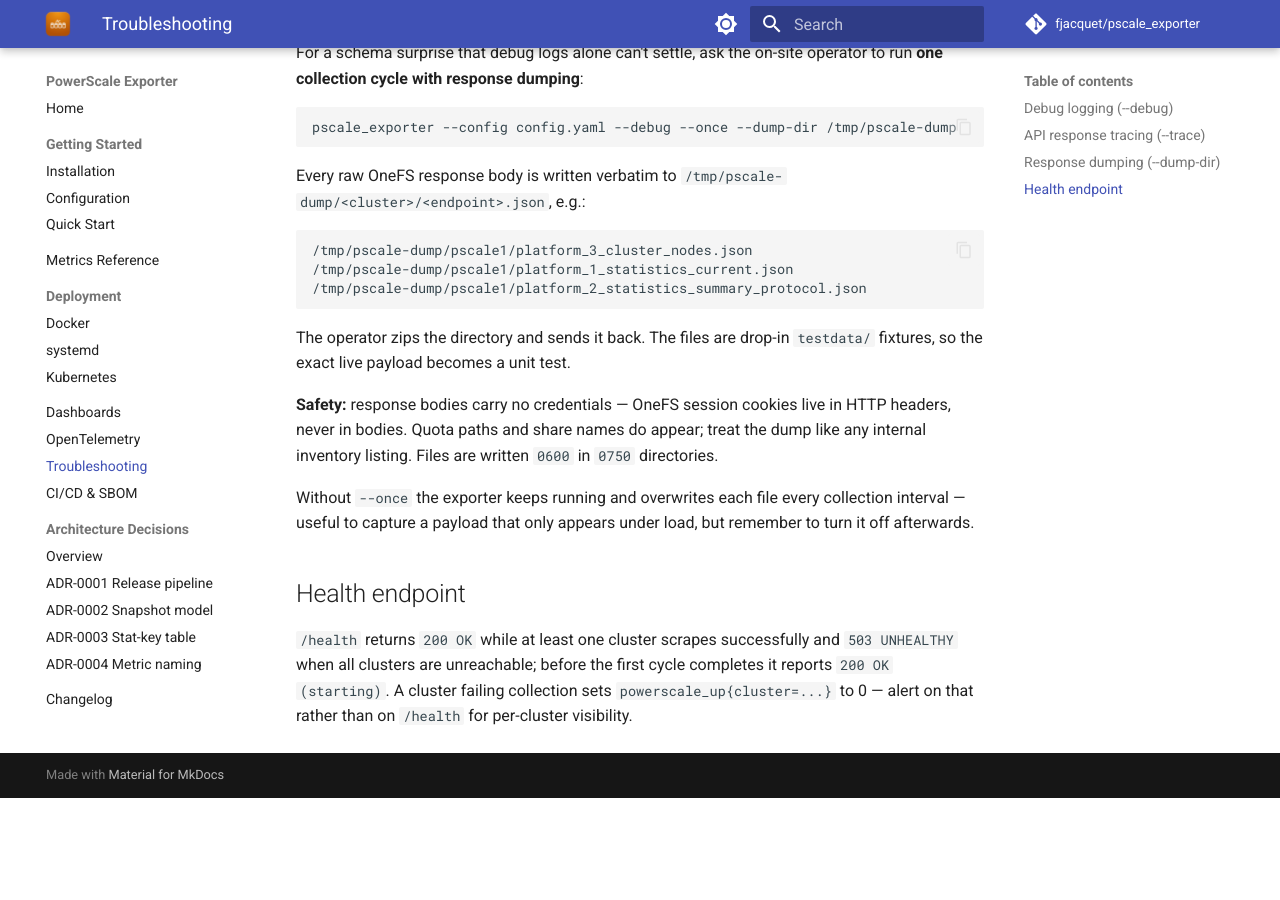
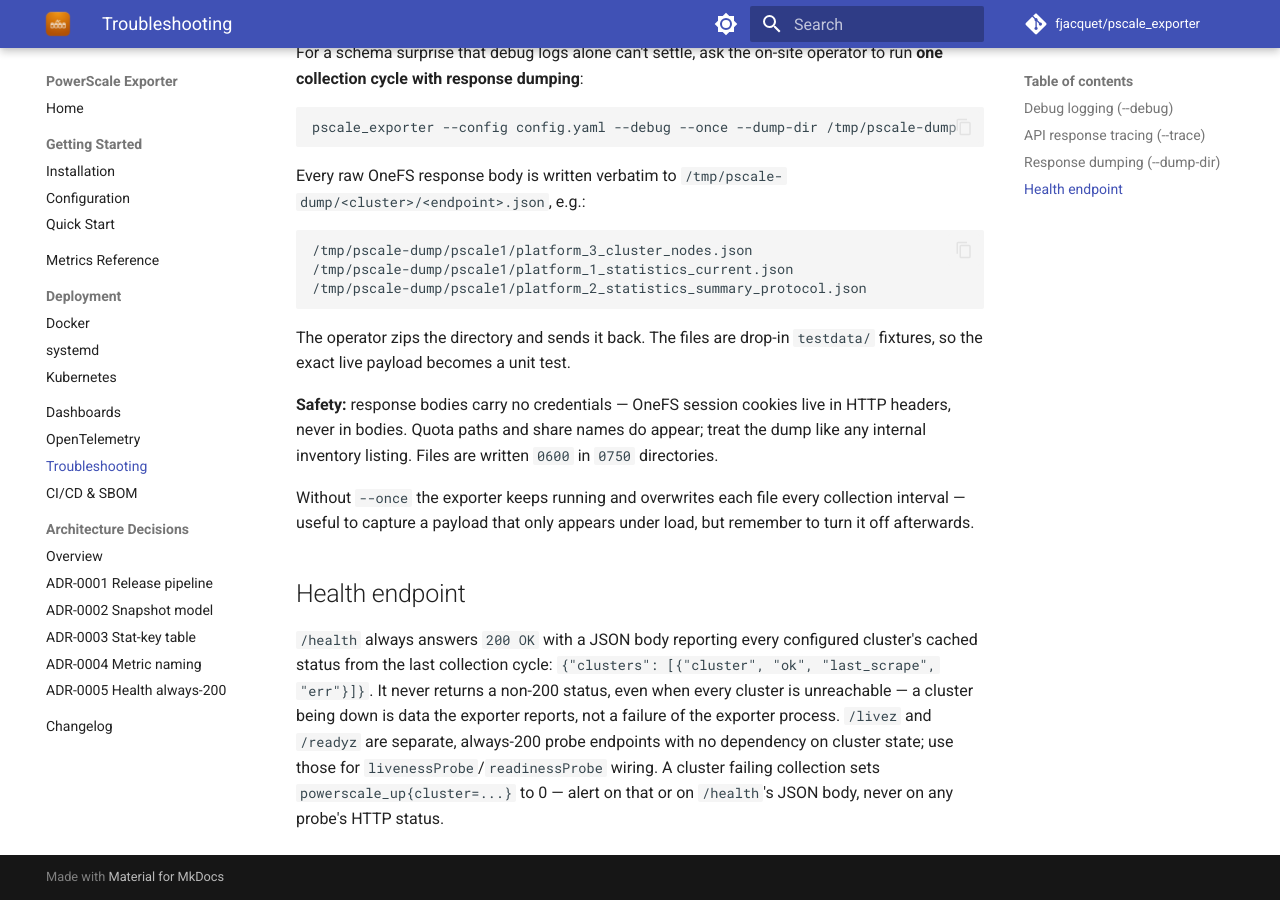
Before and after one commit to fjacquet/pscale_exporter, an MkDocs documentation site: the page built from docs/troubleshooting.md, in a window 1280 px wide and 900 px high, scrolled down 1356 px. Built offline with MkDocs 1.6.1 and Material for MkDocs 9.7.7, drawn with Linux system fonts in a browser that asks for light colours; comment, search, counter and statistics services are not loaded; before the commit the page ends 2154 px from its top, so only the background shows below that.

Commit message:
docs+chart: record ADR-0005, repoint chart probes to /livez /readyz

```diff
--- a/docs/troubleshooting.md
+++ b/docs/troubleshooting.md
@@ -85,7 +85,11 @@ turn it off afterwards.
 
 ## Health endpoint
 
-`/health` returns `200 OK` while at least one cluster scrapes successfully and
-`503 UNHEALTHY` when all clusters are unreachable; before the first cycle completes it
-reports `200 OK (starting)`. A cluster failing collection sets `powerscale_up{cluster=...}`
-to 0 — alert on that rather than on `/health` for per-cluster visibility.
+`/health` always answers `200 OK` with a JSON body reporting every configured cluster's
+cached status from the last collection cycle: `{"clusters": [{"cluster", "ok",
+"last_scrape", "err"}]}`. It never returns a non-200 status, even when every cluster is
+unreachable — a cluster being down is data the exporter reports, not a failure of the
+exporter process. `/livez` and `/readyz` are separate, always-200 probe endpoints with no
+dependency on cluster state; use those for `livenessProbe`/`readinessProbe` wiring. A
+cluster failing collection sets `powerscale_up{cluster=...}` to 0 — alert on that or on
+`/health`'s JSON body, never on any probe's HTTP status.
--- a/mkdocs.yml
+++ b/mkdocs.yml
@@ -68,4 +68,5 @@ nav:
       - ADR-0002 Snapshot model: adr/0002-snapshot-model-and-dual-export.md
       - ADR-0003 Stat-key table: adr/0003-stat-key-table-coverage-contract.md
       - ADR-0004 Metric naming: adr/0004-powerscale-metric-prefix.md
+      - ADR-0005 Health always-200: adr/0005-health-always-200-and-static-probes.md
   - Changelog: changelog.md
```
Also changed, not shown: CHANGELOG.md (+14 -0 lines), README.md (+2 -2 lines), docs/adr/0005-health-always-200-and-static-probes.md (added, +41 -0 lines), docs/adr/index.md (+1 -0 lines), docs/deployment/kubernetes.md (+2 -2 lines), docs/getting-started/configuration.md (+5 -3 lines), docs/index.md (+2 -2 lines), 1 other file.
